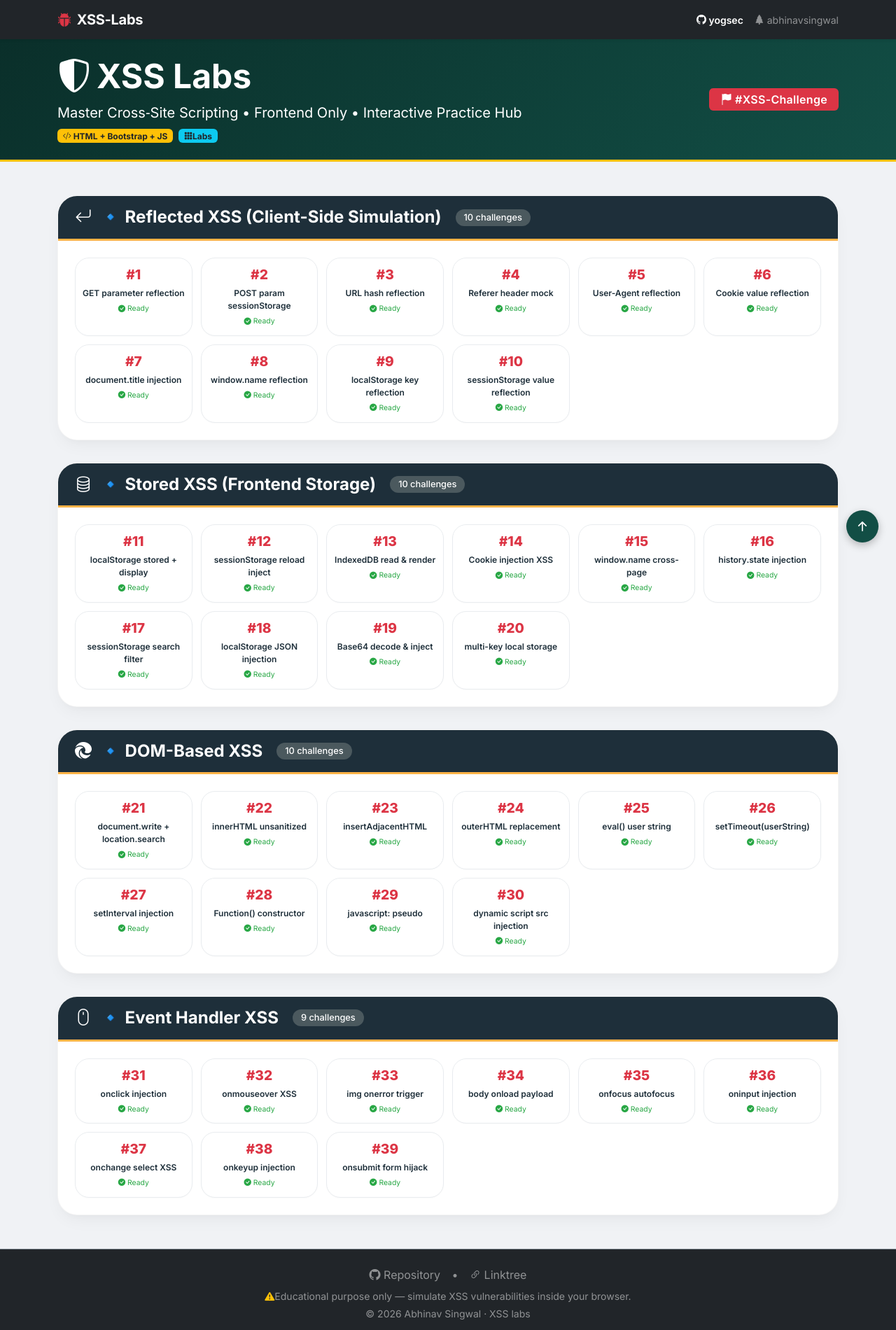
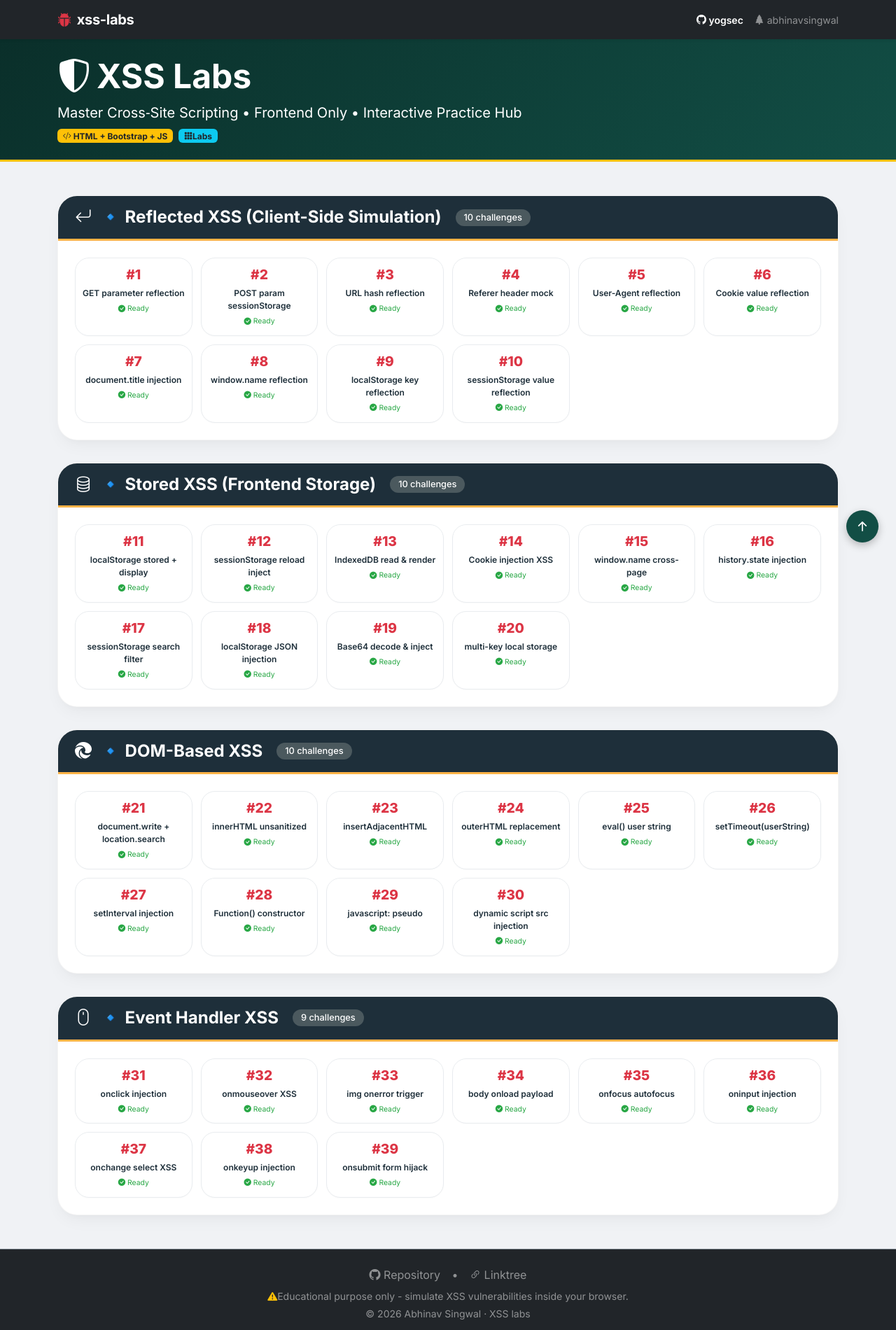
Before and after one commit to yogsec/xss-labs, a plain HTML site: page index.html in a window 1280 px wide. Shown: the whole page at 70% size. Drawn offline with nearby package versions, Linux system fonts and the light colour scheme.

Commit message:
Add files via upload

```diff
--- a/index.html
+++ b/index.html
@@ -168,7 +168,7 @@
 <nav class="navbar navbar-dark bg-dark shadow-sm sticky-top">
   <div class="container">
     <a class="navbar-brand fw-bold" href="index.html">
-      <i class="bi bi-bug-fill text-danger me-2"></i>XSS-Labs
+      <i class="bi bi-bug-fill text-danger me-2"></i>xss-labs
     </a>
     <div class="d-flex gap-3 align-items-center">
       <a href="https://github.com/yogsec" target="_blank" class="text-white text-decoration-none small fw-semibold">
@@ -194,7 +194,6 @@
         </div>
       </div>
       <div class="mt-2 mt-md-0">
-        <span class="badge badge-xss px-3 py-2 fs-6"><i class="bi bi-flag-fill"></i> #XSS-Challenge</span>
       </div>
     </div>
   </div>
@@ -213,7 +212,7 @@
       <span class="mx-1">•</span>
       <a href="https://linktr.ee/abhinavsingwal" target="_blank" class="text-white-50 mx-2"><i class="bi bi-link-45deg"></i> Linktree</a>
     </div>
-    <p class="small mb-0"><i class="bi bi-exclamation-triangle-fill text-warning"></i>Educational purpose only — simulate XSS vulnerabilities inside your browser.</p>
+    <p class="small mb-0"><i class="bi bi-exclamation-triangle-fill text-warning"></i>Educational purpose only - simulate XSS vulnerabilities inside your browser.</p>
     <p class="small mt-1 mb-0">© 2026 Abhinav Singwal · XSS labs</p>
   </div>
 </footer>
```
